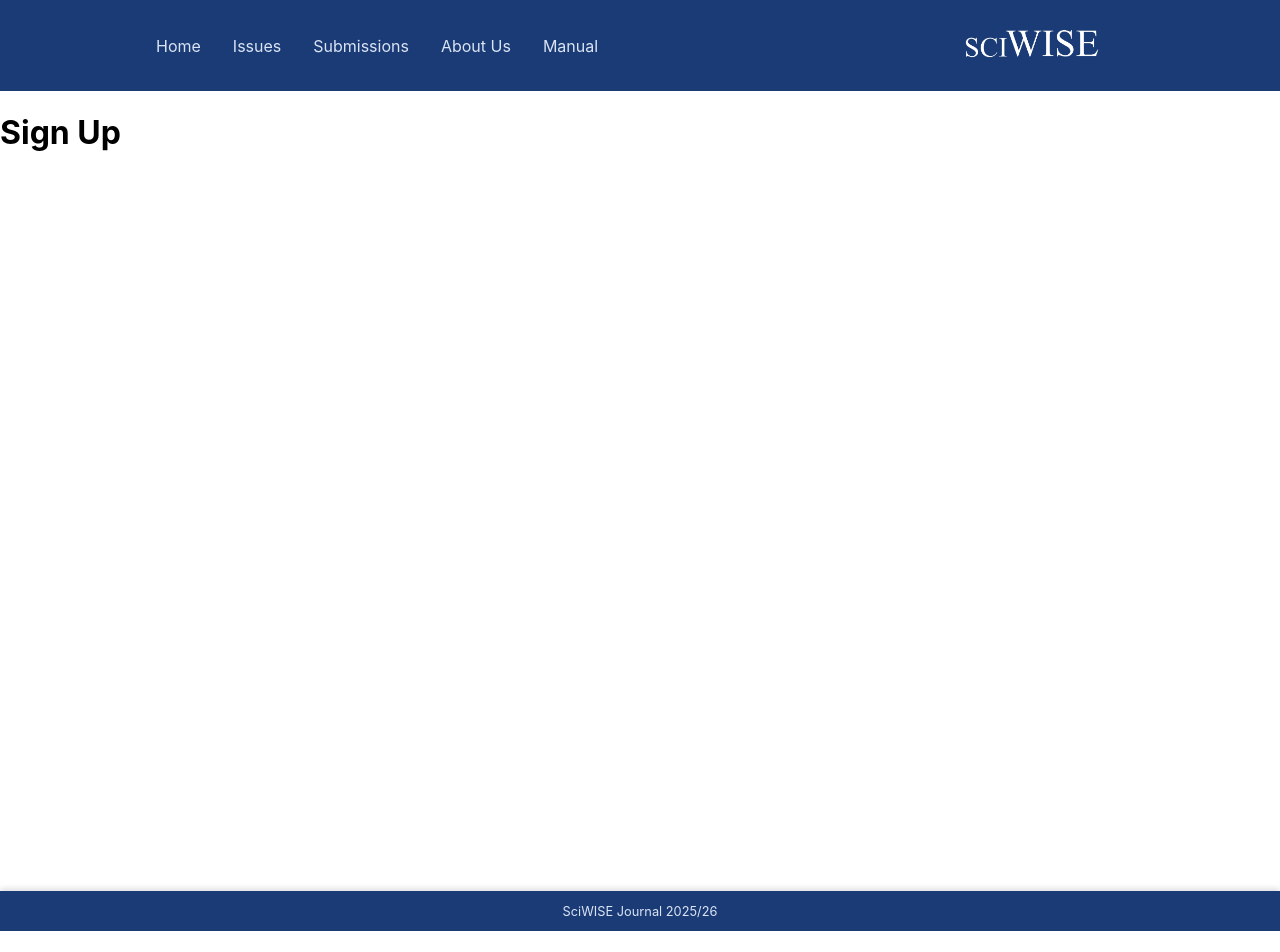
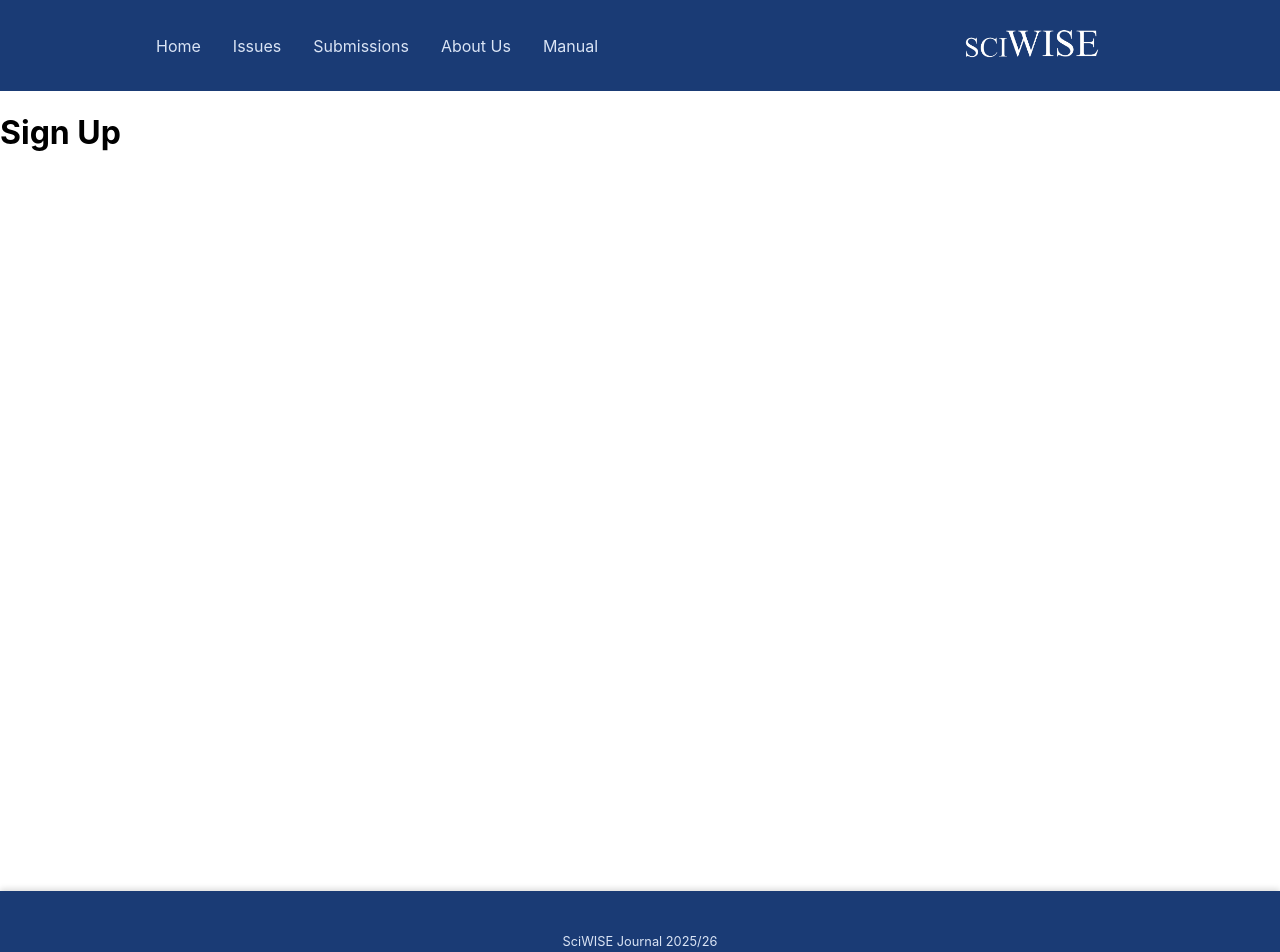
Before and after one commit to chazae14/SciWise_Website, a React (Create React App) app: page /sign-up in a window 1280 px wide. Shown: the top 952 px of the page. Before the commit the page ends 931 px from the top, so only its background shows below. Built offline with nearby package versions, Linux system fonts and the light colour scheme; the HTML template or start-up script is replaced by a standard one.

Commit message:
fixed up footer

```diff
--- a/src/components/Footer/FooterElements.js
+++ b/src/components/Footer/FooterElements.js
@@ -2,7 +2,7 @@ import styled from "styled-components";
 
 export const Footer = styled.footer`
   background: #1a3b75;
-  height: 40px;
+  height: 100px;
   width: 100%;
   display: flex;
   align-items: center;
```
